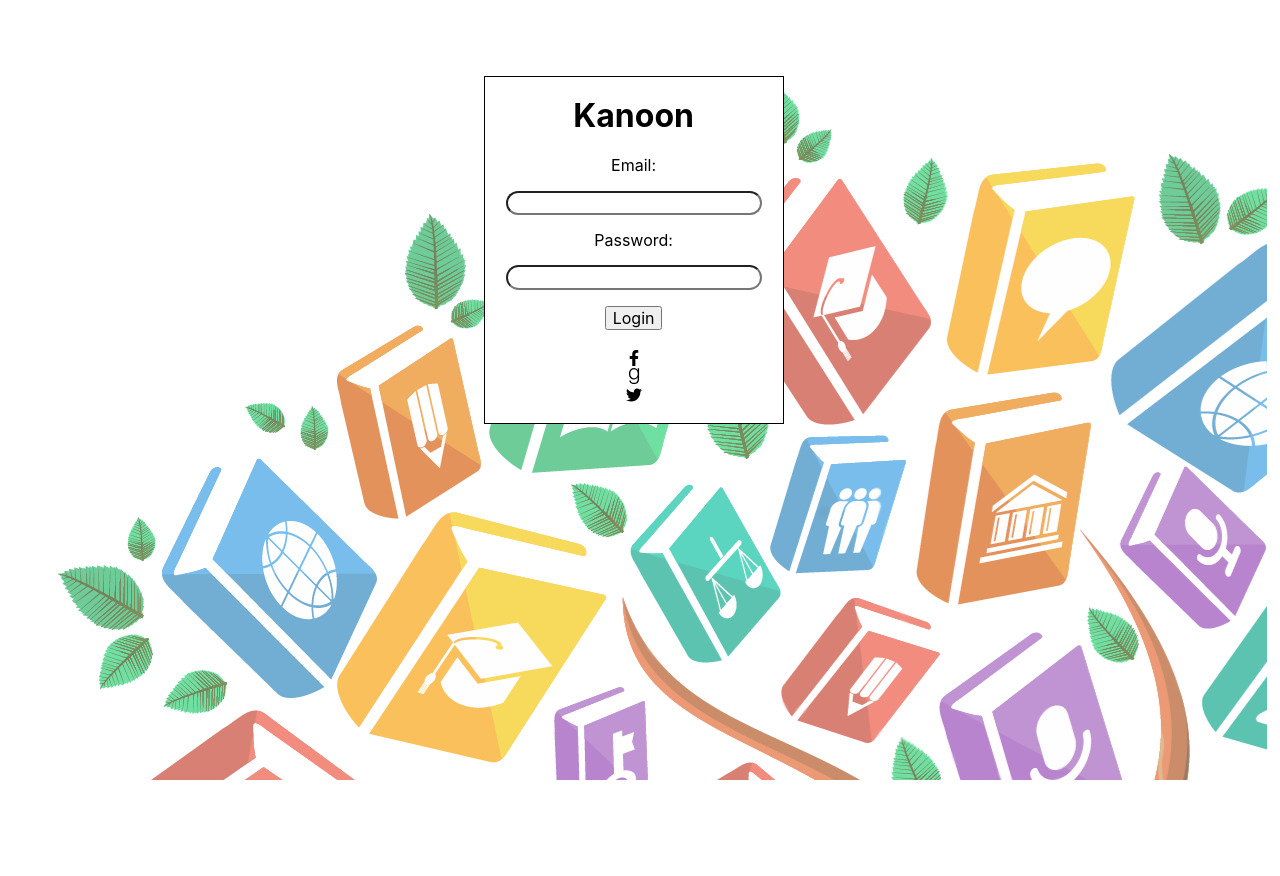
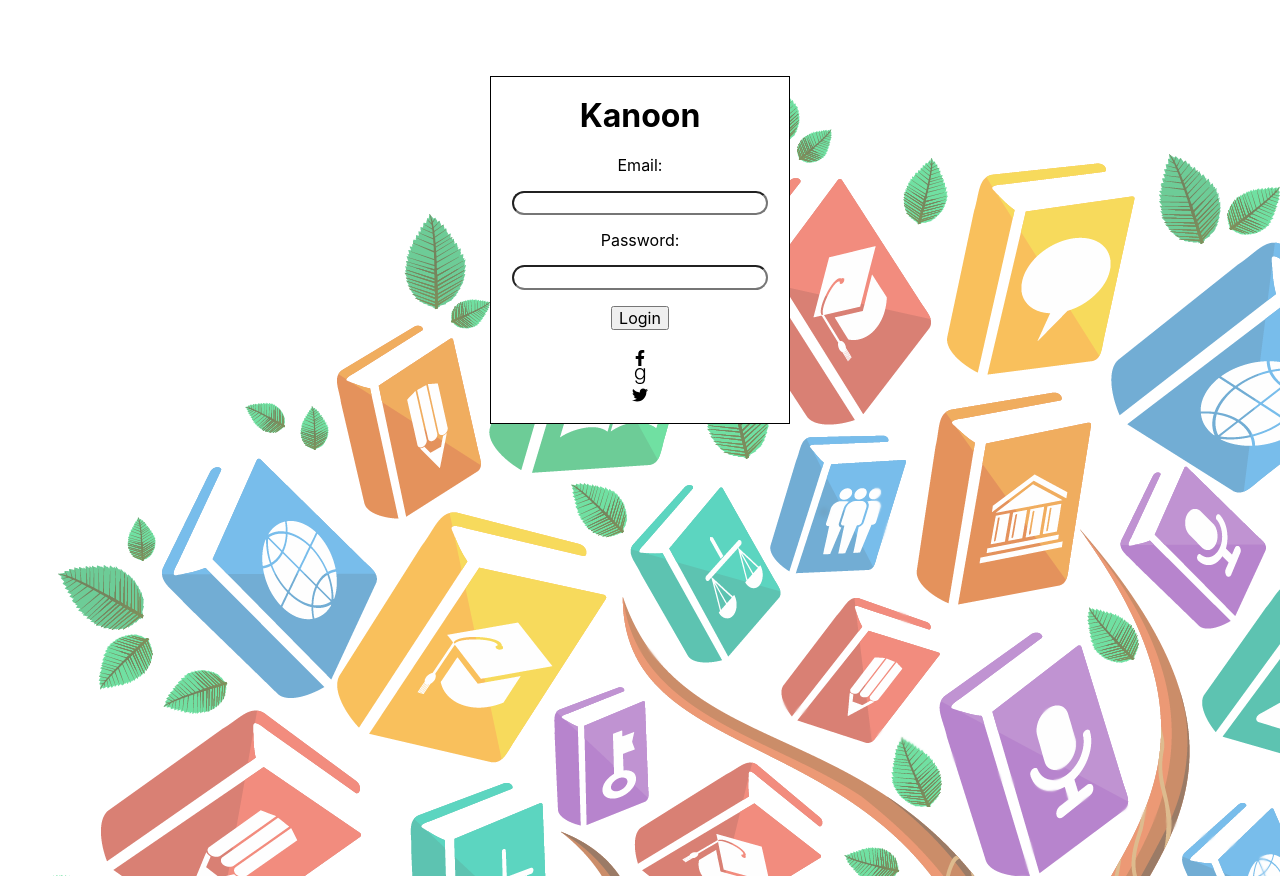
Before and after one commit to wsps10/book-emotion-analysis-app, a React (Create React App) app: page / in a window 1280 px wide. Before the commit the page ends 800 px from the top, so only its background shows below. Built offline with nearby package versions, Linux system fonts and the light colour scheme.

Commit message:
Correções solicitadas no commit

```diff
--- a/src/index.css
+++ b/src/index.css
@@ -8,14 +8,22 @@ body {
   -moz-osx-font-smoothing: grayscale;
 }
 
+.size{
+  width: 100vw;
+  height: 100vh;
+}
+
+/*Comentei esse trecho porque ainda to testando como alinhar os botões das redes sociais*/
+/*.flex-container {
+  flex-direction: row;
+}*/
+
 code {
   font-family: source-code-pro, Menlo, Monaco, Consolas, "Courier New",
     monospace;
 }
 
 .bg{
-  height: 88vh;
-  width: 99vw;
   background: url("img/ArvoreO.png") no-repeat;
   size: cover
 }
@@ -23,9 +31,8 @@ div{
   padding-top: 2cm
 }
 
-#div1{
+.paddingTop{
   padding-top: 0.5cm;
-  text-align: center
 }
 
 form{
--- a/src/pages/LoginPage.js
+++ b/src/pages/LoginPage.js
@@ -21,7 +21,7 @@ class LoginPage extends React.Component {
         const { handleStateChange, state } = this;
         const { email, password } = state;
         return (
-            <main className="bg">
+            <main className="bg size">
                 <form className="tc">
                     <h1>Kanoon</h1>
                     <Field
@@ -54,12 +54,14 @@ class LoginPage extends React.Component {
                             }
                         }
                     >Login</button>
-                    <div id="div1">
+                    <section className="paddingTop">
                     <RoundIcon
+                        className="flex-row"
                         family = "fab"
                         name = "facebook-f"
                     />
                      <RoundIcon
+                     className="flex-row"
                         family = "fab"
                         name = "goodreads-g"
                     />
@@ -67,7 +69,7 @@ class LoginPage extends React.Component {
                         family = "fab"
                         name = "twitter"
                     />
-                    </div>
+                    </section>
                 </form>
             </main>
         );
```
